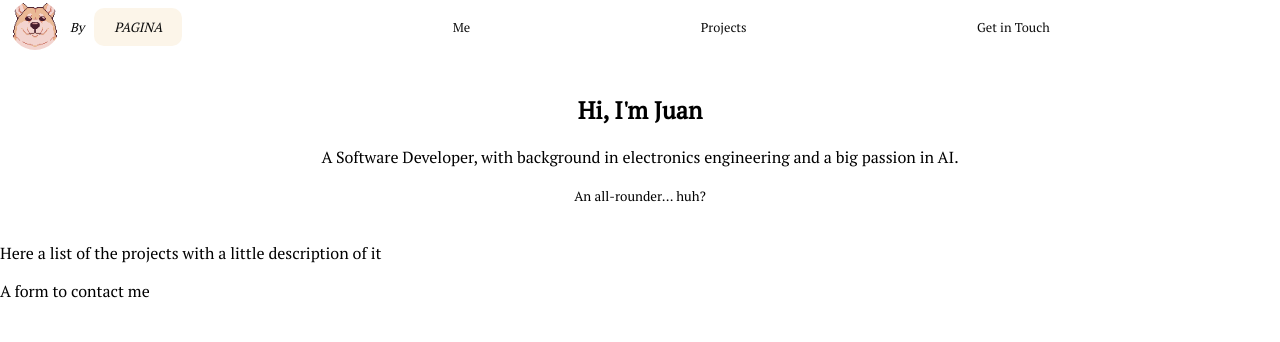
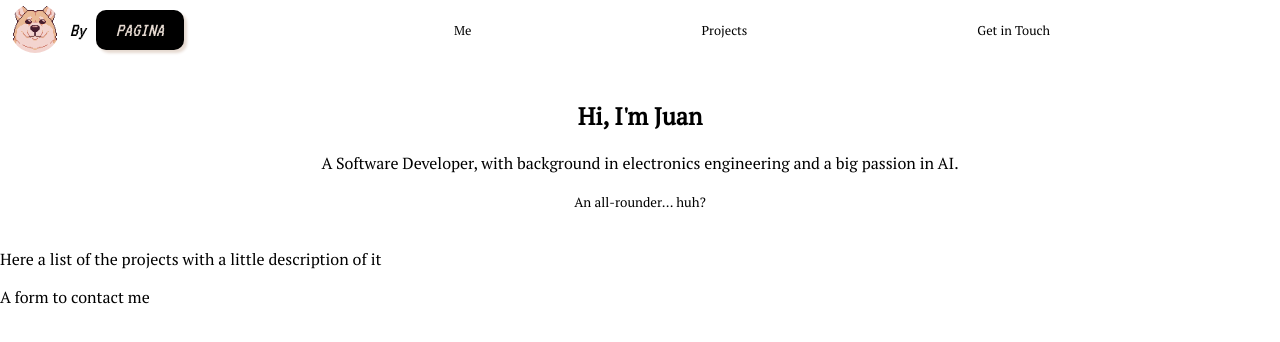
Before and after one commit to Jotadebeese/portfolio_new, a Next.js app: page / in a window 1280 px wide. Shown: the top 342 px of the page. Built offline with nearby package versions, Linux system fonts and the light colour scheme.

Commit message:
Updated some styling

```diff
--- a/styles/NavMenu.module.css
+++ b/styles/NavMenu.module.css
@@ -1,9 +1,12 @@
+@import url('https://fonts.googleapis.com/css2?family=VT323&display=swap');
+
 .nav {
     display: flex;
-    background-color: var(--color-gray);
+    background-color: var(--color-white);
     align-items: center;
     justify-content: space-around;
     font-size: 0.8rem;
+    color: var(--color-text-dark);
 }
 
 .nav img {
@@ -16,12 +19,14 @@
     align-items: center;
     justify-content: center;
     gap: 10px;
+    font-family: 'VT323', monospace;
+    font-size: 20px;
 }
 
 .pagina button {
-    background-color: rgb(252, 245, 233);
+    background-color: var(--color-text-dark);
     border: none;
-    color: var(--color-text);
+    color: var(--color-gray);
     padding: 10px 20px;
     margin: 0;
     display: flex;
@@ -30,8 +35,10 @@
     justify-content: center;
     text-decoration: none;
     font-family: inherit;
+    font-size: inherit;
     border-radius: 10px;
     cursor: pointer;
+    box-shadow: 3px 3px 3px var(--color-gray);
 }
 
 .links {
--- a/styles/globals.css
+++ b/styles/globals.css
@@ -1,6 +1,9 @@
 :root {
-    --color-gray: rgb(255, 255, 255);
-    --color-text-dark: #0c0c0c;
+  --color-white: rgb(255, 255, 255);
+  --color-gray: #e6dad1;
+  --color-text-dark: #000000;
+  --color-orange: #ff9355;
+  --color-red: rgb(243, 102, 102);
 }
 
 
@@ -9,6 +12,7 @@ body {
   padding: 0;
   margin: 0;
   font-size: 16px;
+  color: var(--color-text-dark);
 }
 
 .aboutme {
```
